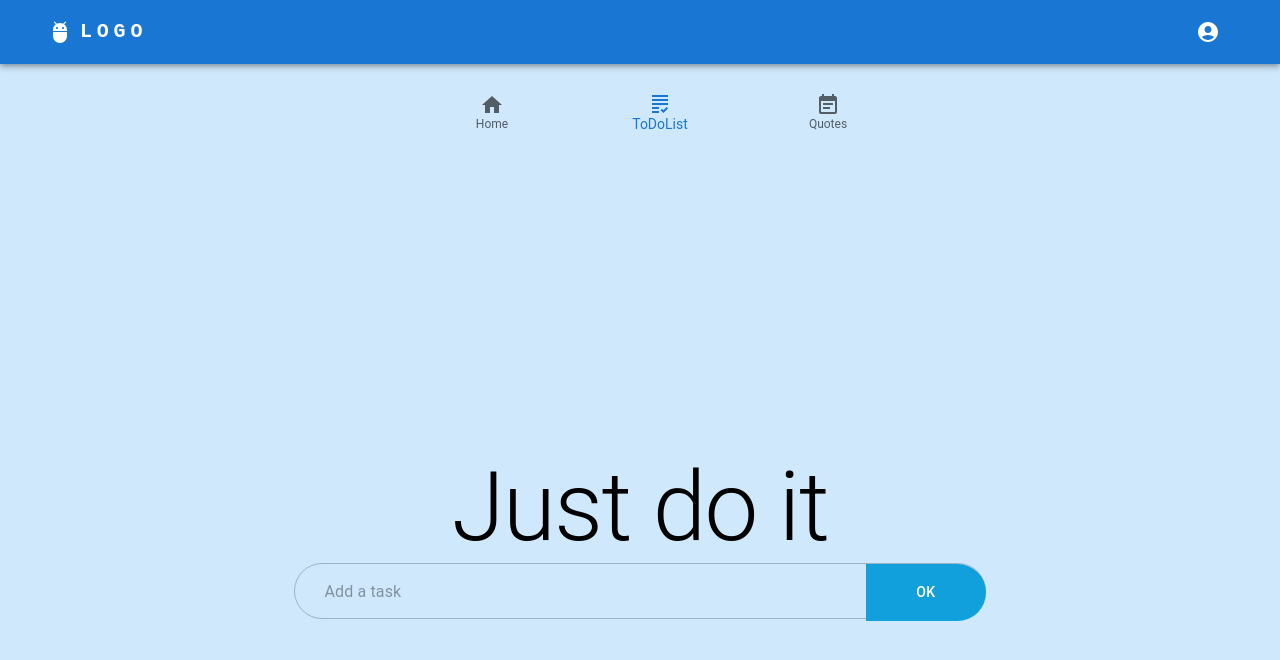
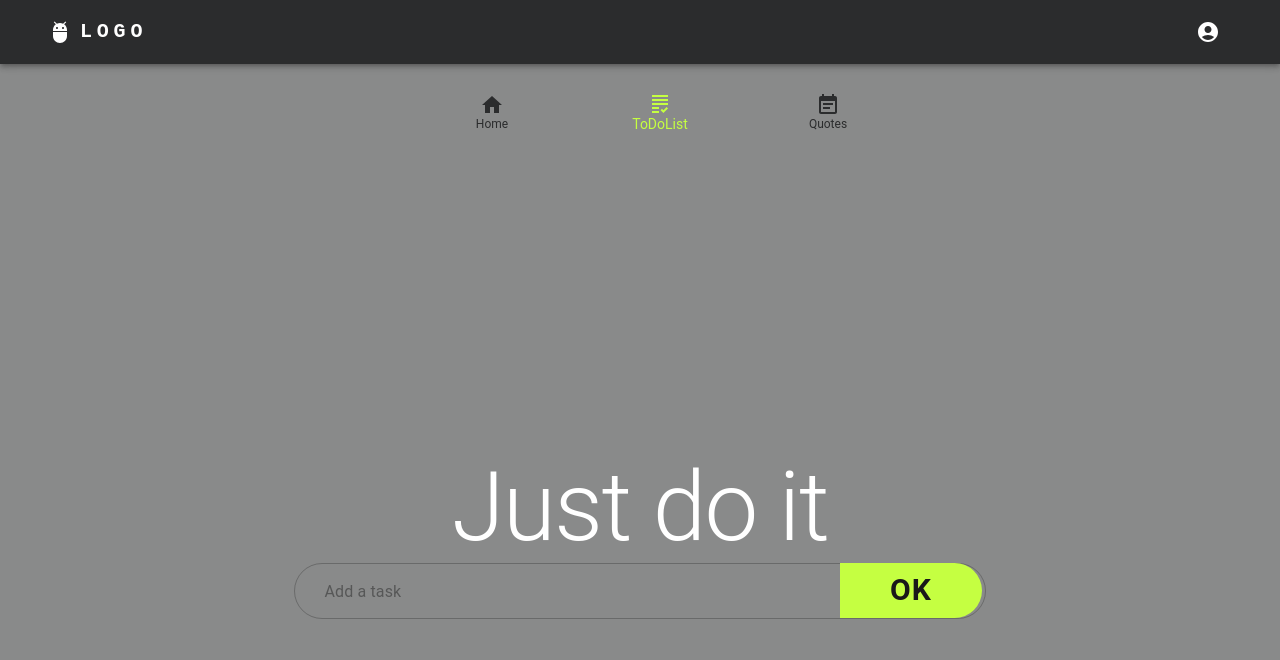
Before and after one commit to HelenaUa/to-do-list, a React (Create React App) app: page /to-do-list/to_do_list in a window 1280 px wide. Shown: the top 660 px of the page. Built offline with nearby package versions, Linux system fonts and the light colour scheme.

Commit message:
changed colors

```diff
--- a/src/ui/Header/Header.styled.tsx
+++ b/src/ui/Header/Header.styled.tsx
@@ -1,5 +1,10 @@
 import { styled } from '@mui/material/styles';
+import AppBar from '@mui/material/AppBar';
 import AdbIcon from '@mui/icons-material/Adb';
+
+export const StyledAppBar = styled(AppBar)(({ theme }) => ({
+  background: '#2b2c2d',
+}));
 
 export const StyledAdbIcon = styled(AdbIcon)(({ theme }) => ({
   [theme.breakpoints.down('md')]: {
--- a/src/ui/Header/Header.tsx
+++ b/src/ui/Header/Header.tsx
@@ -9,7 +9,7 @@ import AccountCircle from '@mui/icons-material/AccountCircle';
 import MenuItem from '@mui/material/MenuItem';
 import Menu from '@mui/material/Menu';
 import IconButton from '@mui/material/IconButton';
-import { StyledAdbIcon } from './Header.styled';
+import { StyledAppBar, StyledAdbIcon } from './Header.styled';
 
 const Header = () => {
   const [auth, setAuth] = useState(true);
@@ -34,7 +34,7 @@ const Header = () => {
 
   return (
     <div>
-      <AppBar position="static">
+      <StyledAppBar position="static">
         <Container maxWidth="xl">
           <Toolbar>
             <Box width="100%" display="flex" justifyContent="space-between">
@@ -90,7 +90,7 @@ const Header = () => {
             </Box>
           </Toolbar>
         </Container>
-      </AppBar>
+      </StyledAppBar>
     </div>
   );
 };
--- a/src/ui/IconButton/IconButton.styled.tsx
+++ b/src/ui/IconButton/IconButton.styled.tsx
@@ -2,16 +2,23 @@ import { styled } from '@mui/material/styles';
 import IconButton, { IconButtonProps } from '@mui/material/IconButton';
 
 interface IIconButtonProps extends IconButtonProps {
-  icon?: 'done' | 'delete';
+  icontype?: 'done' | 'delete';
+  completed?: boolean;
 }
 
 export const StyledIconButton = styled(IconButton)<IIconButtonProps>(
-  ({ theme, icon }) => ({
+  ({ theme, icontype, completed }) => ({
     borderRadius: '50%',
-    backgroundColor: 'blue',
+    // backgroundColor: icontype === 'done' ? '#20c997' : '#dc3545',
+    backgroundColor:
+      !completed && icontype === 'done'
+        ? 'darkgreen'
+        : icontype === 'done'
+        ? '#20c997'
+        : '#dc3545',
     color: '#fff',
-    '&:hover, &:focus': {
-      backgroundColor: 'darkblue',
+    '&:hover, &:focus, &:active': {
+      backgroundColor: icontype === 'done' ? '#20c997' : '#dc3545',
     },
   })
 );
--- a/src/ui/IconButton/IconButton.tsx
+++ b/src/ui/IconButton/IconButton.tsx
@@ -4,14 +4,15 @@ import DeleteIcon from '@mui/icons-material/Delete';
 import DoneIcon from '@mui/icons-material/Done';
 
 interface IIconButtonProps {
-  icon?: 'done' | 'delete';
+  iconType?: 'done' | 'delete';
+  completed?: boolean;
   onClick?: () => void;
 }
 
-const IconButton = ({ icon, onClick }: IIconButtonProps) => {
+const IconButton = ({ iconType, completed, onClick }: IIconButtonProps) => {
   return (
-    <StyledIconButton onClick={onClick}>
-      {icon === 'done' ? <DoneIcon /> : <DeleteIcon />}
+    <StyledIconButton onClick={onClick} icontype={iconType} completed>
+      {iconType === 'done' ? <DoneIcon /> : <DeleteIcon />}
     </StyledIconButton>
   );
 };
--- a/src/ui/SimpleBottomNavigation/SimpleBottomNavigation.styled.tsx
+++ b/src/ui/SimpleBottomNavigation/SimpleBottomNavigation.styled.tsx
@@ -1,6 +1,20 @@
 import { styled } from '@mui/material/styles';
 import BottomNavigation from '@mui/material/BottomNavigation';
+import BottomNavigationAction from '@mui/material/BottomNavigationAction';
 
 export const StyledBottomNavigation = styled(BottomNavigation)(({ theme }) => ({
-  backgroundColor: '#cfe8fc',
+  backgroundColor: '#898a8a', // #191919 #319f1f #898a8a
 }));
+
+export const StyledBottomNavigationAction = styled(BottomNavigationAction)(
+  ({ theme }) => ({
+    color: '#2b2c2d',
+    '&:focus': {
+      color: '#c5ff41',
+    },
+    '&.Mui-selected': {
+      // селектор для активного стану
+      color: '#c5ff41',
+    },
+  })
+);
--- a/src/ui/SimpleBottomNavigation/SimpleBottomNavigation.tsx
+++ b/src/ui/SimpleBottomNavigation/SimpleBottomNavigation.tsx
@@ -5,7 +5,10 @@ import BottomNavigationAction from '@mui/material/BottomNavigationAction';
 import HomeIcon from '@mui/icons-material/Home';
 import GradingIcon from '@mui/icons-material/Grading';
 import EventNoteIcon from '@mui/icons-material/EventNote';
-import { StyledBottomNavigation } from './SimpleBottomNavigation.styled';
+import {
+  StyledBottomNavigation,
+  StyledBottomNavigationAction,
+} from './SimpleBottomNavigation.styled';
 
 const navigationItems = [
   { label: 'Home', icon: <HomeIcon />, path: '/' },
@@ -40,7 +43,7 @@ const SimpleBottomNavigation = () => {
           }}
         >
           {navigationItems.map((item, index) => (
-            <BottomNavigationAction
+            <StyledBottomNavigationAction
               key={index}
               label={item.label}
               icon={item.icon}
--- a/src/views/JustDoIt/JustDoIt.styled.tsx
+++ b/src/views/JustDoIt/JustDoIt.styled.tsx
@@ -4,18 +4,21 @@ import TextField, { TextFieldProps } from '@mui/material/TextField';
 
 export const StyledButton = styled(Button)<ButtonProps>(({ theme }) => ({
   position: 'absolute',
-  background: '#12A0DD',
-  color: '#fff',
+  background: '#c5ff41',
+  color: '#191919',
+  fontSize: '30px',
+  fontWeight: 'bold',
   borderRadius: '30px',
   borderTopLeftRadius: '0px',
   borderBottomLeftRadius: '0px',
-  padding: '16px 50px',
-  top: '2%',
+  padding: '1px 50px',
+  marginRight: '4px',
+  top: '0',
   right: '0',
   zIndex: 1,
 
   '&:hover, &:focus': {
-    backgroundColor: 'darkblue',
+    backgroundColor: '#0dcaf0',
   },
 }));
 
--- a/src/views/JustDoIt/JustDoIt.tsx
+++ b/src/views/JustDoIt/JustDoIt.tsx
@@ -55,6 +55,7 @@ const JustDoIt = ({ text, completed }: ITask) => {
             justifyContent="center"
             alignItems="center"
             variant="h1"
+            color="#fff"
           >
             Just do it
           </Typography>
@@ -94,11 +95,12 @@ const JustDoIt = ({ text, completed }: ITask) => {
                 </Typography>
                 <Box display="flex" gap="5px" marginLeft="15px">
                   <IconButton
-                    icon="done"
+                    iconType="done"
+                    completed={task.completed}
                     onClick={() => handleToggleComplete(index)}
                   />
                   <IconButton
-                    icon="delete"
+                    iconType="delete"
                     onClick={() => handleDeleteTask(index)}
                   />
                 </Box>
--- a/src/views/MainWrapper/MainWrapper.tsx
+++ b/src/views/MainWrapper/MainWrapper.tsx
@@ -5,7 +5,7 @@ import { Header, SimpleBottomNavigation } from 'ui';
 
 const MainWrapper = () => {
   return (
-    <Box bgcolor="#cfe8fc">
+    <Box bgcolor="#898a8a">
       <Header />
       <SimpleBottomNavigation />
       <Outlet />
--- a/src/views/Welcome/Welcome.tsx
+++ b/src/views/Welcome/Welcome.tsx
@@ -27,7 +27,9 @@ const Welcome = () => {
           alignItems="center"
           gap="20px"
         >
-          <Typography variant="h1">Welcome to the home page!</Typography>
+          <Typography variant="h1" color="#fff">
+            Welcome to the home page!
+          </Typography>
           <Box component="img" alt="Home" src={HomeImage} />
         </Box>
       )}
```
